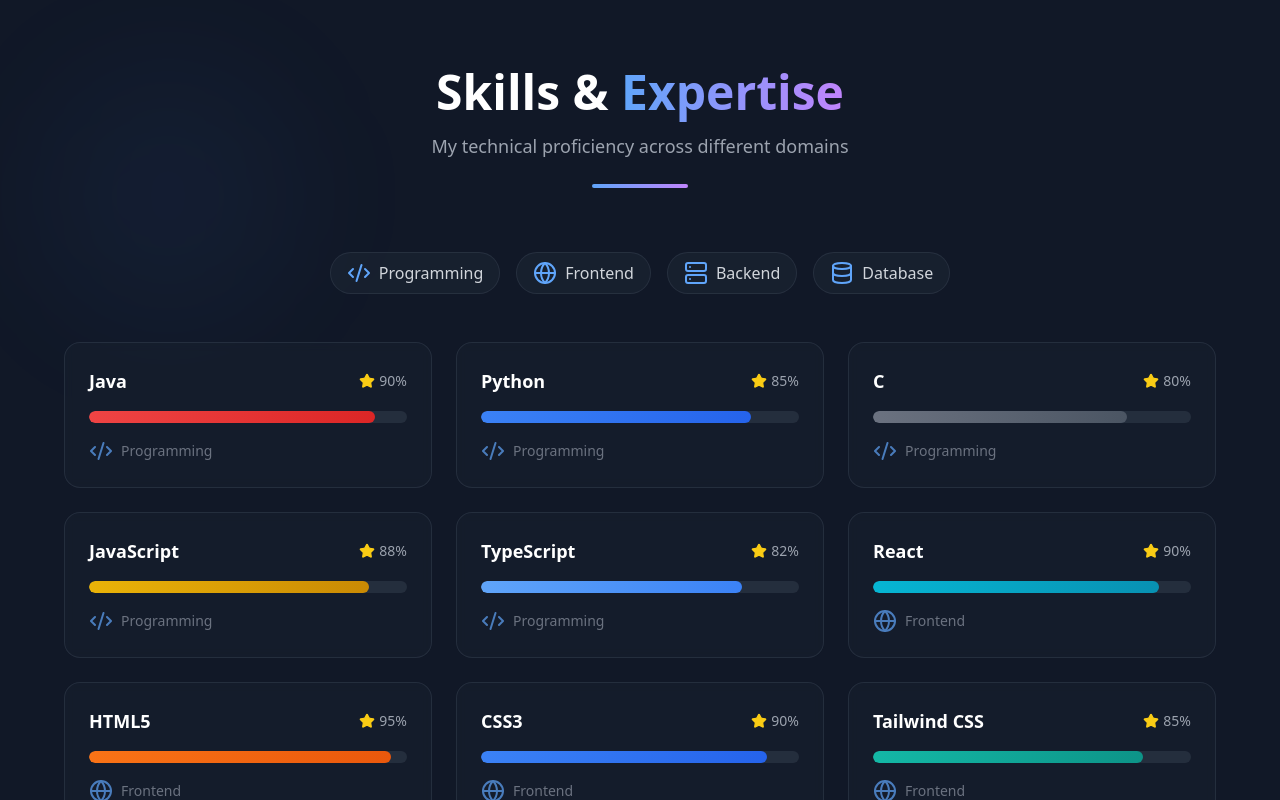
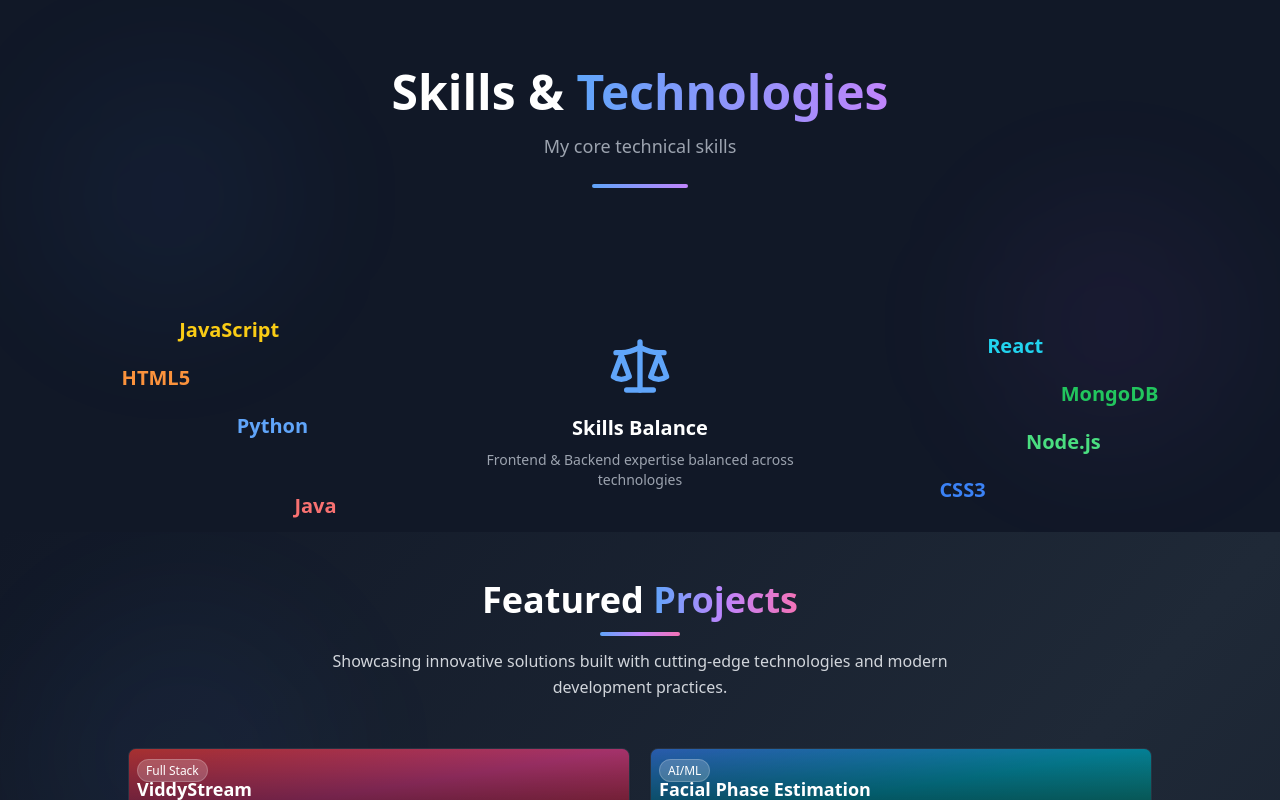
Before and after one commit to saikiransandeep/saikiran-portfolio, a React (Vite) app: page / in a window 1280 px wide. Shown: the part 1480-2280 px from the top of the page. Built offline with nearby package versions, Linux system fonts and the light colour scheme.

Commit message:
feat: Add styles to skills section
Added styles to the skills section, including a layout with scales on the left and right sides, and reduced the number of skills displayed.

```diff
--- a/src/components/SkillsSection.tsx
+++ b/src/components/SkillsSection.tsx
@@ -1,33 +1,21 @@
 
 import React from 'react';
-import { Code2, Globe, Server, Database, Zap, Star } from 'lucide-react';
+import { Scale } from 'lucide-react';
 
 const SkillsSection = () => {
-  const skills = [
-    { name: "Java", level: 90, category: "Programming", color: "from-red-500 to-red-600" },
-    { name: "Python", level: 85, category: "Programming", color: "from-blue-500 to-blue-600" },
-    { name: "C", level: 80, category: "Programming", color: "from-gray-500 to-gray-600" },
-    { name: "JavaScript", level: 88, category: "Programming", color: "from-yellow-500 to-yellow-600" },
-    { name: "TypeScript", level: 82, category: "Programming", color: "from-blue-400 to-blue-500" },
-    { name: "React", level: 90, category: "Frontend", color: "from-cyan-500 to-cyan-600" },
-    { name: "HTML5", level: 95, category: "Frontend", color: "from-orange-500 to-orange-600" },
-    { name: "CSS3", level: 90, category: "Frontend", color: "from-blue-500 to-blue-600" },
-    { name: "Tailwind CSS", level: 85, category: "Frontend", color: "from-teal-500 to-teal-600" },
-    { name: "Node.js", level: 80, category: "Backend", color: "from-green-500 to-green-600" },
-    { name: "Express.js", level: 78, category: "Backend", color: "from-gray-600 to-gray-700" },
-    { name: "REST APIs", level: 85, category: "Backend", color: "from-purple-500 to-purple-600" },
-    { name: "MySQL", level: 82, category: "Database", color: "from-blue-600 to-blue-700" },
-    { name: "MongoDB", level: 80, category: "Database", color: "from-green-600 to-green-700" },
-    { name: "Firebase", level: 78, category: "Database", color: "from-yellow-600 to-orange-600" }
+  const leftSkills = [
+    { name: "JavaScript", level: 88, color: "text-yellow-400", position: { top: "20%", left: "10%" } },
+    { name: "Python", level: 85, color: "text-blue-400", position: { top: "50%", left: "15%" } },
+    { name: "Java", level: 90, color: "text-red-400", position: { top: "75%", left: "20%" } },
+    { name: "HTML5", level: 95, color: "text-orange-400", position: { top: "35%", left: "5%" } }
   ];
 
-  const categories = ["Programming", "Frontend", "Backend", "Database"];
-  const categoryIcons = {
-    Programming: <Code2 className="h-6 w-6" />,
-    Frontend: <Globe className="h-6 w-6" />,
-    Backend: <Server className="h-6 w-6" />,
-    Database: <Database className="h-6 w-6" />
-  };
+  const rightSkills = [
+    { name: "React", level: 90, color: "text-cyan-400", position: { top: "25%", right: "15%" } },
+    { name: "Node.js", level: 80, color: "text-green-400", position: { top: "55%", right: "10%" } },
+    { name: "CSS3", level: 90, color: "text-blue-500", position: { top: "70%", right: "20%" } },
+    { name: "MongoDB", level: 80, color: "text-green-500", position: { top: "40%", right: "5%" } }
+  ];
 
   return (
     <section id="skills" className="py-20 bg-gray-900 relative overflow-hidden">
@@ -37,83 +25,68 @@ const SkillsSection = () => {
         <div className="absolute bottom-20 right-10 w-64 h-64 bg-purple-500/5 rounded-full blur-3xl"></div>
       </div>
 
-      <div className="container mx-auto px-6 relative z-10">
+      <div className="container mx-auto px-6 relative z-10 h-96">
         <div className="text-center mb-16">
           <h2 className="text-4xl md:text-5xl font-bold text-white mb-4">
-            Skills & <span className="text-transparent bg-clip-text bg-gradient-to-r from-blue-400 to-purple-400">Expertise</span>
+            Skills & <span className="text-transparent bg-clip-text bg-gradient-to-r from-blue-400 to-purple-400">Technologies</span>
           </h2>
-          <p className="text-gray-400 text-lg mb-6">My technical proficiency across different domains</p>
+          <p className="text-gray-400 text-lg mb-6">My core technical skills</p>
           <div className="w-24 h-1 bg-gradient-to-r from-blue-400 to-purple-400 mx-auto rounded-full"></div>
         </div>
 
-        {/* Category filters */}
-        <div className="flex flex-wrap justify-center gap-4 mb-12">
-          {categories.map((category, index) => (
-            <div key={index} className="flex items-center gap-2 px-4 py-2 bg-gray-800/50 rounded-full border border-gray-700/50">
-              <span className="text-blue-400">{categoryIcons[category]}</span>
-              <span className="text-gray-300 font-medium">{category}</span>
+        {/* Skills container */}
+        <div className="relative h-80 max-w-6xl mx-auto">
+          {/* Left side skills */}
+          {leftSkills.map((skill, index) => (
+            <div
+              key={`left-${index}`}
+              className={`absolute ${skill.color} font-bold text-lg md:text-xl hover:scale-110 transition-transform duration-300 cursor-default`}
+              style={skill.position}
+            >
+              {skill.name}
             </div>
           ))}
-        </div>
 
-        {/* Skills grid */}
-        <div className="grid grid-cols-1 md:grid-cols-2 lg:grid-cols-3 gap-6 max-w-6xl mx-auto">
-          {skills.map((skill, index) => (
+          {/* Central Scale */}
+          <div className="absolute top-1/2 left-1/2 transform -translate-x-1/2 -translate-y-1/2">
+            <div className="flex flex-col items-center">
+              <Scale className="h-16 w-16 text-blue-400 mb-4" />
+              <div className="text-white font-semibold text-xl mb-2">Skills Balance</div>
+              <div className="text-gray-400 text-sm text-center max-w-xs">
+                Frontend & Backend expertise balanced across technologies
+              </div>
+            </div>
+          </div>
+
+          {/* Right side skills */}
+          {rightSkills.map((skill, index) => (
             <div
-              key={index}
-              className="group relative p-6 bg-gray-800/30 backdrop-blur-sm border border-gray-700/50 rounded-2xl hover:bg-gray-800/50 hover:border-gray-600/50 transition-all duration-300 hover:scale-105"
-              style={{
-                animationDelay: `${index * 50}ms`
-              }}
+              key={`right-${index}`}
+              className={`absolute ${skill.color} font-bold text-lg md:text-xl hover:scale-110 transition-transform duration-300 cursor-default`}
+              style={skill.position}
             >
-              {/* Skill header */}
-              <div className="flex items-center justify-between mb-4">
-                <h3 className="text-white font-semibold text-lg">{skill.name}</h3>
-                <div className="flex items-center gap-1">
-                  <Star className="h-4 w-4 text-yellow-400 fill-current" />
-                  <span className="text-gray-400 text-sm">{skill.level}%</span>
-                </div>
-              </div>
-
-              {/* Progress bar */}
-              <div className="mb-4">
-                <div className="w-full bg-gray-700/50 rounded-full h-3 overflow-hidden">
-                  <div
-                    className={`h-full bg-gradient-to-r ${skill.color} rounded-full transition-all duration-1000 ease-out`}
-                    style={{ width: `${skill.level}%` }}
-                  ></div>
-                </div>
-              </div>
-
-              {/* Category tag */}
-              <div className="flex items-center gap-2">
-                <span className="text-blue-400 opacity-70">{categoryIcons[skill.category]}</span>
-                <span className="text-gray-500 text-sm font-medium">{skill.category}</span>
-              </div>
-
-              {/* Hover glow effect */}
-              <div className="absolute inset-0 rounded-2xl bg-gradient-to-br from-white/5 to-transparent opacity-0 group-hover:opacity-100 transition-opacity duration-300 pointer-events-none"></div>
+              {skill.name}
             </div>
           ))}
         </div>
 
         {/* Bottom stats */}
-        <div className="mt-16 grid grid-cols-2 md:grid-cols-4 gap-6 max-w-4xl mx-auto">
+        <div className="mt-20 grid grid-cols-2 md:grid-cols-4 gap-6 max-w-4xl mx-auto">
           <div className="text-center p-6 rounded-2xl bg-gray-800/30 border border-gray-700/50 backdrop-blur-sm hover:bg-gray-800/50 transition-all duration-300">
-            <div className="text-3xl font-bold text-blue-400 mb-2">15+</div>
-            <div className="text-gray-400 text-sm">Total Skills</div>
+            <div className="text-3xl font-bold text-blue-400 mb-2">8</div>
+            <div className="text-gray-400 text-sm">Core Skills</div>
           </div>
           <div className="text-center p-6 rounded-2xl bg-gray-800/30 border border-gray-700/50 backdrop-blur-sm hover:bg-gray-800/50 transition-all duration-300">
-            <div className="text-3xl font-bold text-green-400 mb-2">4</div>
-            <div className="text-gray-400 text-sm">Categories</div>
-          </div>
-          <div className="text-center p-6 rounded-2xl bg-gray-800/30 border border-gray-700/50 backdrop-blur-sm hover:bg-gray-800/50 transition-all duration-300">
-            <div className="text-3xl font-bold text-purple-400 mb-2">3+</div>
+            <div className="text-3xl font-bold text-green-400 mb-2">3+</div>
             <div className="text-gray-400 text-sm">Years Learning</div>
           </div>
           <div className="text-center p-6 rounded-2xl bg-gray-800/30 border border-gray-700/50 backdrop-blur-sm hover:bg-gray-800/50 transition-all duration-300">
-            <div className="text-3xl font-bold text-orange-400 mb-2">84%</div>
+            <div className="text-3xl font-bold text-purple-400 mb-2">87%</div>
             <div className="text-gray-400 text-sm">Avg Proficiency</div>
+          </div>
+          <div className="text-center p-6 rounded-2xl bg-gray-800/30 border border-gray-700/50 backdrop-blur-sm hover:bg-gray-800/50 transition-all duration-300">
+            <div className="text-3xl font-bold text-orange-400 mb-2">Full Stack</div>
+            <div className="text-gray-400 text-sm">Focus Area</div>
           </div>
         </div>
       </div>
```
